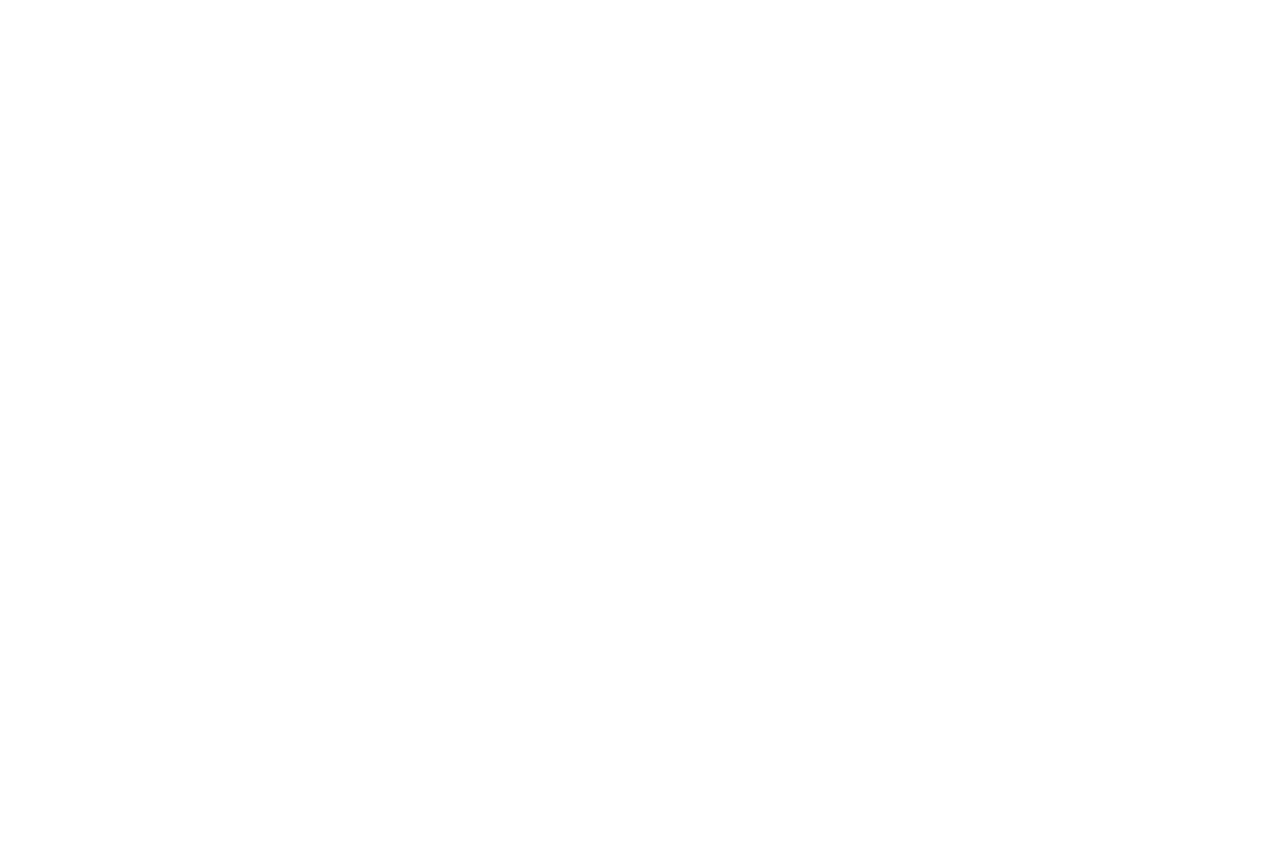
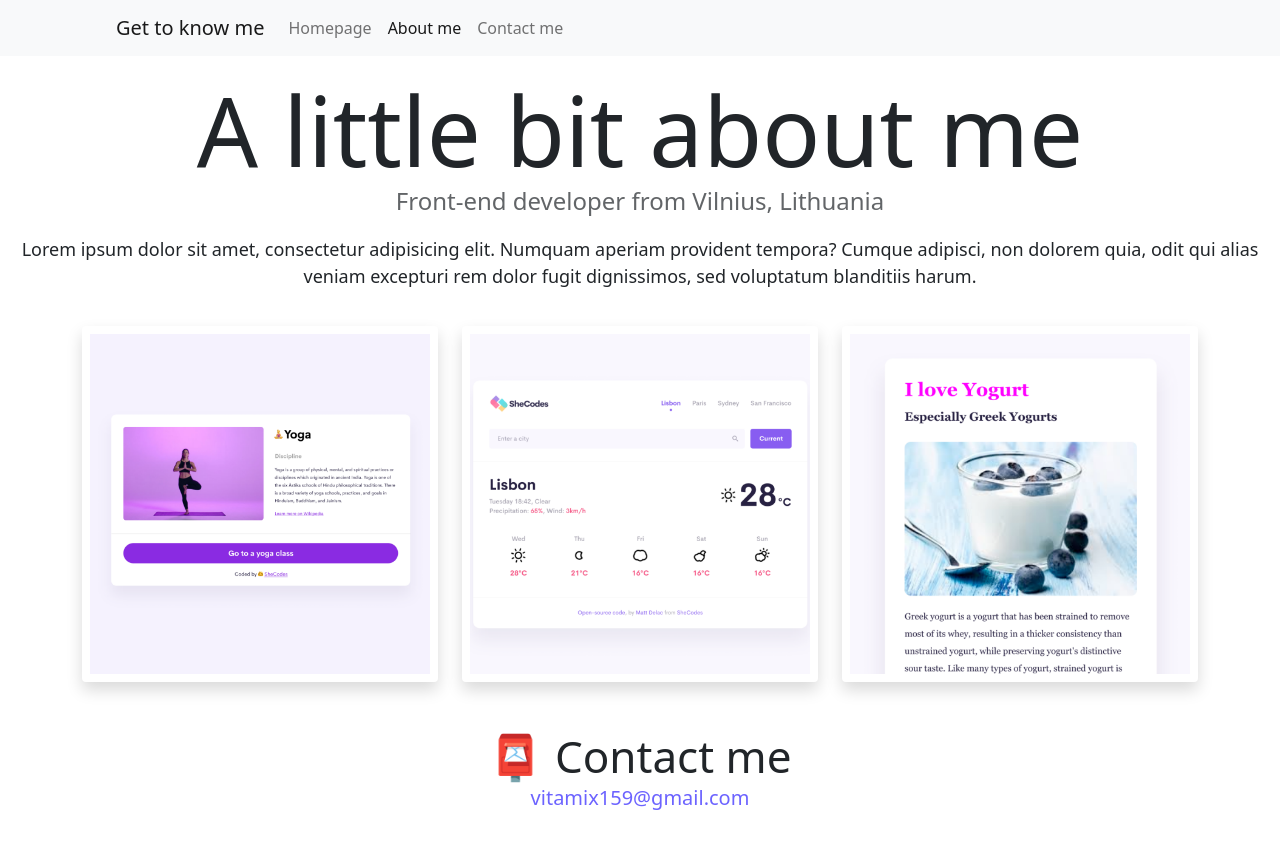
Before and after one commit to vitamix159/SheCodes-Responsive-W3, a plain HTML site: page about.html in a window 1280 px wide. Before the commit the page ends 800 px from the top, so only its background shows below. Drawn offline with nearby package versions, Linux system fonts and the light colour scheme.

Commit message:
Added HTML content to about.html

```diff
--- a/about.html
+++ b/about.html
@@ -0,0 +1,88 @@
+<!DOCTYPE html>
+<html lang="en">
+  <head>
+    <meta charset="UTF-8" />
+    <meta name="description" content="Portfolio page about a developer in Lithuainia who starter her coding journey with a awesome SheCodes team.">
+    <meta http-equiv="X-UA-Compatible" content="IE=edge" />
+    <meta name="viewport" content="width=device-width, initial-scale=1.0" />
+    <link
+      href="https://cdn.jsdelivr.net/npm/bootstrap@5.1.3/dist/css/bootstrap.min.css"
+      rel="stylesheet"
+      integrity="sha384-1BmE4kWBq78iYhFldvKuhfTAU6auU8tT94WrHftjDbrCEXSU1oBoqyl2QvZ6jIW3"
+      crossorigin="anonymous"
+    />
+    <script
+      src="https://cdn.jsdelivr.net/npm/bootstrap@5.1.3/dist/js/bootstrap.bundle.min.js"
+      integrity="sha384-ka7Sk0Gln4gmtz2MlQnikT1wXgYsOg+OMhuP+IlRH9sENBO0LRn5q+8nbTov4+1p"
+      crossorigin="anonymous"
+    ></script>
+    <link rel="stylesheet" href="/src/style.css" />
+    <title>About Vitalija Ramonaite the Front-End developer</title>
+  </head>
+  <body>
+    <nav class="navbar sticky-top navbar-expand-lg navbar-light bg-light">
+      <div class="container-fluid">
+        <a class="navbar-brand" href="#" title="About me">Get to know me</a>
+        <button
+          class="navbar-toggler"
+          type="button"
+          data-bs-toggle="collapse"
+          data-bs-target="#navbarNavAltMarkup"
+          aria-controls="navbarNavAltMarkup"
+          aria-expanded="false"
+          aria-label="Toggle navigation"
+        >
+          <span class="navbar-toggler-icon"></span>
+        </button>
+        <div class="collapse navbar-collapse" id="navbarNavAltMarkup">
+          <div class="navbar-nav">
+            <a class="nav-link" aria-current="page" title="Go back to Homepage" href="/index.html"
+              >Homepage</a
+            >
+            <a class="nav-link active" href="/about.html" title="Learn more">About me</a>
+            <a class="nav-link" href="/about.html#contact" title="Contact me✏">Contact me</a>
+          </div>
+        </div>
+      </div>
+    </nav>
+    <h1 class="mt-3">A little bit about me</h1>
+    <h3>Front-end developer from Vilnius, Lithuania</h3>
+    <p class="bg-white">
+      Lorem ipsum dolor sit amet, consectetur adipisicing elit. Numquam aperiam
+      provident tempora? Cumque adipisci, non dolorem quia, odit qui alias
+      veniam excepturi rem dolor fugit dignissimos, sed voluptatum blanditiis
+      harum.
+    </p>
+    <div class="container">
+      <div class="row">
+        <div class="col-sm-4">
+          <img
+            src="images/yoga.png"
+            alt=""
+            class="img-fluid rounded shadow p-2"
+          />
+        </div>
+        <div class="col-sm-4">
+          <img
+            src="images/weather.png"
+            alt=""
+            class="img-fluid rounded shadow p-2"
+          />
+        </div>
+        <div class="col-sm-4">
+          <img
+            src="images/yogurt.png"
+            alt=""
+            class="img-fluid rounded shadow p-2"
+          />
+        </div>
+      </div>
+    </div>
+    <div id="contact" class="mt-5">
+      <h2>📮 Contact me</h2>
+      <a href="mailto:vitamix159@gmail.com" class="email-link mb-5" title="Email me☺"
+        >vitamix159@gmail.com</a
+      >
+    </div>
+  </body>
+</html>
--- a/src/style.css
+++ b/src/style.css
@@ -21,7 +21,7 @@
   }
 
   h2 {
-    font-size: 48px;
+    font-size: 44px;
     margin-top: 45px;
   }
 
@@ -83,7 +83,7 @@
     display: flex;
     justify-content: center;
     color: var(--primary-color);
-    font-size: 28px;
+    font-size: 20px;
     text-decoration: none;
   }
 
```
Also changed, not shown: index.html (+6 -6 lines).
